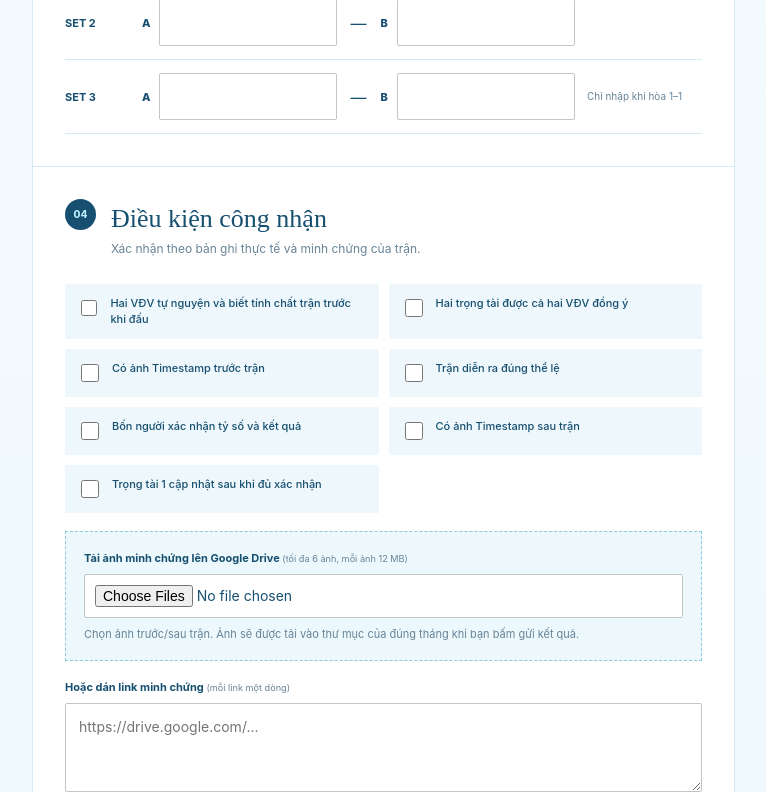
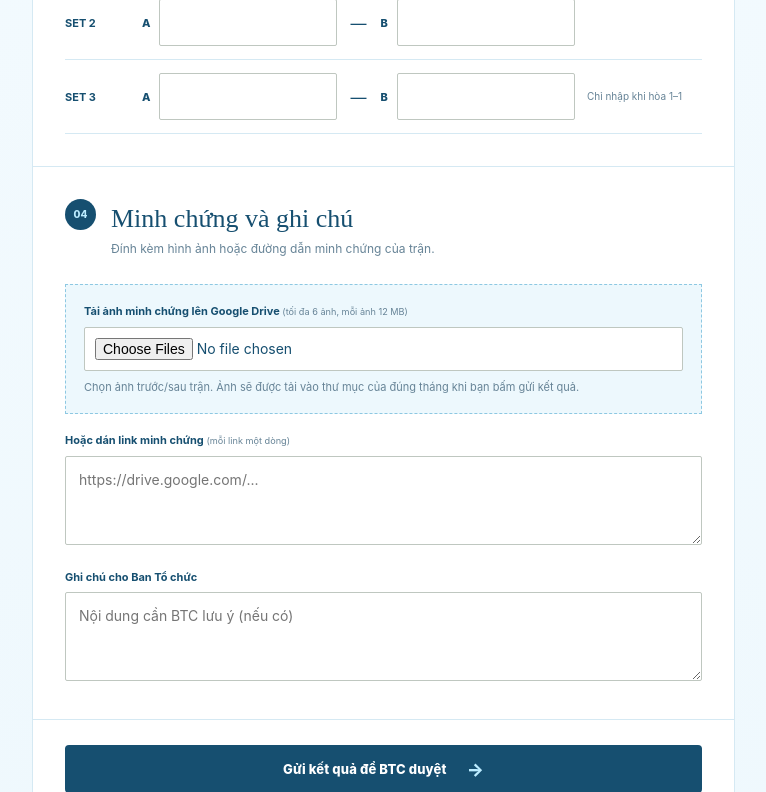
Before and after one commit to TranVanHung203/thanhnhanbadminton, a Flask app: page /nhap-ket-qua in a window 1280 px wide; the page is wider, and only the part inside the window is pictured. Shown: the part 1285-2077 px from the top of that part, without its empty margins (118-884 px from the left). Run offline with Flask 3, Linux system fonts and the light colour scheme; data that the repository does not hold is empty.

Commit message:
Remove match confirmation checkboxes

```diff
--- a/app/templates/submit.html
+++ b/app/templates/submit.html
@@ -49,19 +49,7 @@
     </div>
 
     <div class="form-section">
-      <div class="form-section-title"><span>04</span><div><h2>Điều kiện công nhận</h2><p>Xác nhận theo bản ghi thực tế và minh chứng của trận.</p></div></div>
-      <div class="check-grid">
-        {% set checks = [
-          ('voluntary_confirmed','Hai VĐV tự nguyện và biết tính chất trận trước khi đấu'),
-          ('referees_confirmed','Hai trọng tài được cả hai VĐV đồng ý'),
-          ('photo_before_confirmed','Có ảnh Timestamp trước trận'),
-          ('rules_confirmed','Trận diễn ra đúng thể lệ'),
-          ('score_confirmed','Bốn người xác nhận tỷ số và kết quả'),
-          ('photo_after_confirmed','Có ảnh Timestamp sau trận'),
-          ('submitted_by_referee','Trọng tài 1 cập nhật sau khi đủ xác nhận')
-        ] %}
-        {% for name, label in checks %}<label><input type="checkbox" name="{{ name }}"><span>{{ label }}</span></label>{% endfor %}
-      </div>
+      <div class="form-section-title"><span>04</span><div><h2>Minh chứng và ghi chú</h2><p>Đính kèm hình ảnh hoặc đường dẫn minh chứng của trận.</p></div></div>
       <div class="evidence-upload" data-evidence-upload>
         <label class="full-field">
           <span>Tải ảnh minh chứng lên Google Drive <small>(tối đa 6 ảnh, mỗi ảnh 12 MB)</small></span>
```
Also changed, not shown: app/services/validation.py (+1 -17 lines), tests/test_validation.py (+0 -7 lines).
